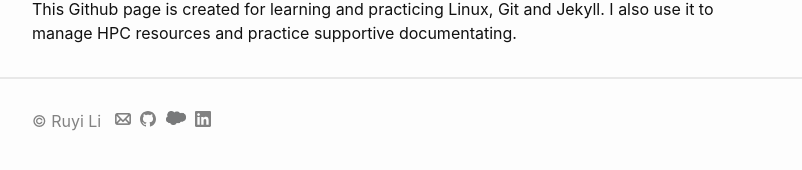
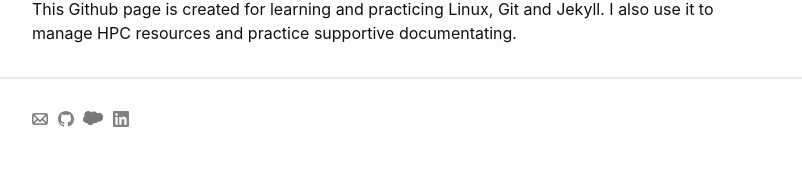
Before and after one commit to Ruyi95/Ruyi95.github.io, a Jekyll site: the page built from index.markdown, in a window 1280 px wide. Shown: the part 707-877 px from the top of the page, without its empty margins (238-1040 px from the left). Built offline with Jekyll 4.4.1, drawn with Linux system fonts in a browser that asks for light colours.

Commit message:
Footer changed.

```diff
--- a/_includes/footer.html
+++ b/_includes/footer.html
@@ -6,23 +6,20 @@
     <div class="footer-col-wrapper">
       <div class="footer-col footer-col-1">
         <ul class="contact-list">
-          <li class="p-name">
+ <!--         <li class="p-name">
             {%- if site.author -%}
             © {{ site.author | escape }} &nbsp
+            {%- else -%}
+            © {{ site.title | escape }}
+            {%- endif -%}
+            </li>
+-->
+            <li class="social-media-list">
 <a href="mailto:{{ site.email }}"><img class="svg-icon" src= "/assets/mail.png"></a>
 <a href="https://www.github.com/Ruyi95"><svg class="svg-icon"><use xlink:href="{{ '/assets/minima-social-icons.svg#github' | relative_url }}"></use></svg></a>
 <a href="https://trailblazer.me/id/ruyili"><img class="png-icon" src= "/assets/salesforce.png"></a>
 <a href="https://www.linkedin.com/in/ruyi-li-634075110"><svg class="svg-icon"><use xlink:href="{{ '/assets/minima-social-icons.svg#linkedin' | relative_url }}"></use></svg></a>
-            {%- else -%}
-            © {{ site.title | escape }}
-            {%- endif -%}
-            </li>
-
-<!--
-            <li class="social-media-list">
-            <a href="https://trailblazer.me/id/ruyili"><img class="png-icon" src= "/assets/salesforce.png"></a>
-            </li>
--->
+             </li>
      </ul>
       </div>
 
```
